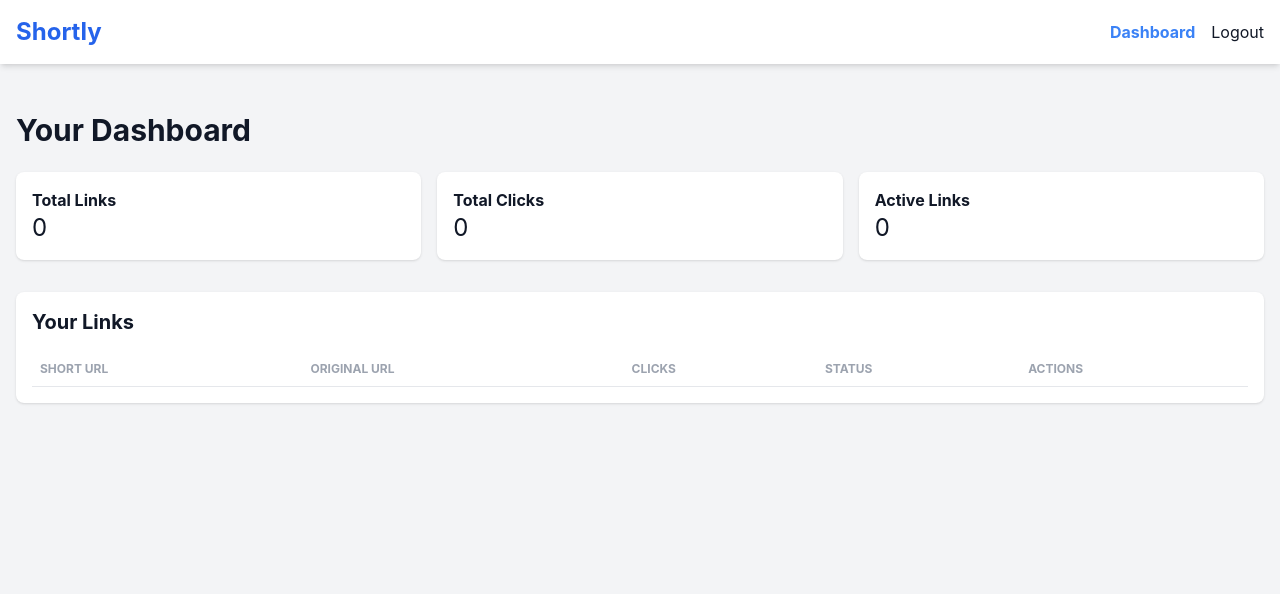
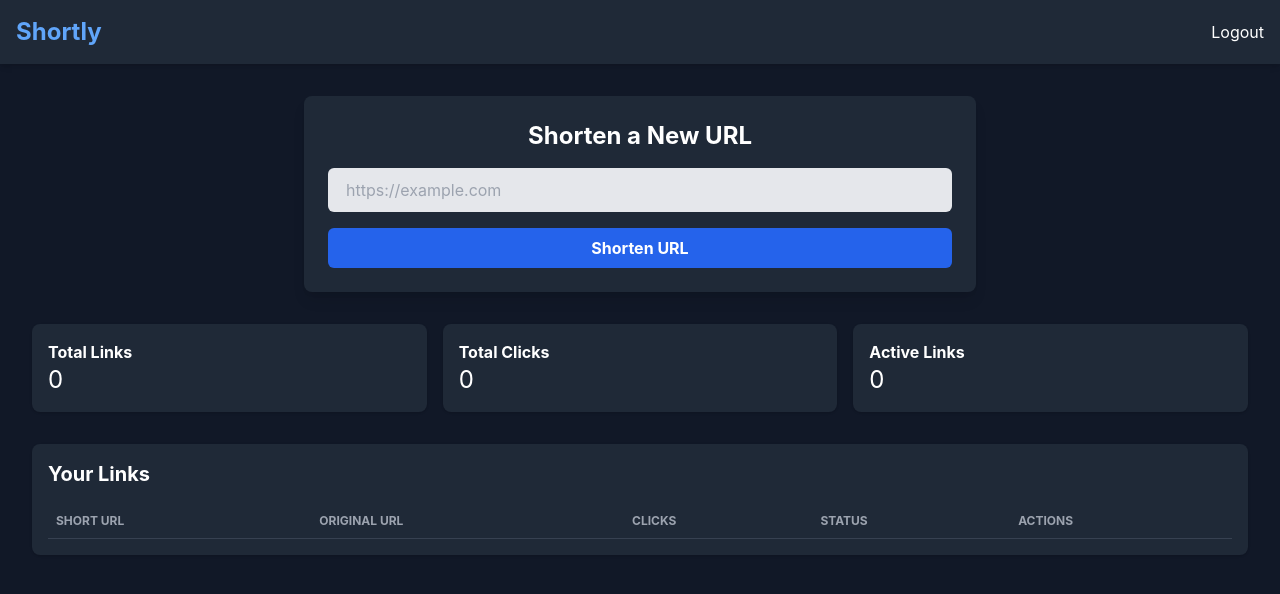
Before and after one commit to akshaychand08/url-shortener, a website: page public/dashboard.html in a window 1280 px wide. Drawn offline with nearby package versions, Linux system fonts and the light colour scheme; no server answers; sample sign-in values are in the browser's storage.

Commit message:
Update dashboard.html

```diff
--- a/public/dashboard.html
+++ b/public/dashboard.html
@@ -1,46 +1,59 @@
 <!DOCTYPE html>
-<html lang="en" class="light">
+<html lang="en">
 <head>
     <meta charset="UTF-8">
     <meta name="viewport" content="width=device-width, initial-scale=1.0">
     <title>Dashboard - Shortly</title>
-
+    <link rel="icon" href="/favicon.svg" type="image/svg+xml">
     <script src="https://cdn.tailwindcss.com"></script>
     <script src="https://cdn.jsdelivr.net/npm/chart.js"></script>
-
     <link rel="stylesheet" href="/css/style.css">
 </head>
-<body class="bg-gray-100 dark:bg-gray-900 text-gray-900 dark:text-gray-100">
-    <header class="p-4 shadow-md bg-white dark:bg-gray-800">
+<body class="bg-gray-900 text-white min-h-screen">
+
+    <header class="p-4 bg-gray-800 shadow-md">
         <nav class="container mx-auto flex justify-between items-center">
-            <a href="/" class="text-2xl font-bold text-blue-600 dark:text-blue-400">Shortly</a>
-            <div class="flex items-center space-x-4">
-                <a href="/dashboard" id="dashboard-link" class="font-bold text-blue-500">Dashboard</a>
-                <a href="#" id="logout-link" class="hover:text-blue-500">Logout</a>
+            <a href="/" class="text-2xl font-bold text-blue-400">Shortly</a>
+            <div>
+                <a href="#" id="logout-link" class="hover:text-blue-400">Logout</a>
             </div>
         </nav>
     </header>
 
-    <main class="container mx-auto p-4 mt-8">
-        <h1 class="text-3xl font-bold mb-6">Your Dashboard</h1>
+    <main class="container mx-auto p-4 md:p-8">
+
+        <div class="w-full max-w-2xl mx-auto p-6 space-y-4 bg-gray-800 rounded-lg shadow-lg mb-8">
+            <h2 class="text-2xl font-bold text-center">Shorten a New URL</h2>
+            <form id="shorten-form">
+                <input class="w-full px-4 py-2 mb-4 text-gray-900 bg-gray-200 rounded-md" type="url" id="originalUrl" placeholder="https://example.com" required>
+                <button class="w-full px-4 py-2 font-bold text-white bg-blue-600 rounded-md" type="submit">Shorten URL</button>
+            </form>
+            <div id="result-area" style="display: none;" class="mt-4 text-center">
+                <p class="mb-2 text-sm">Your new shortened URL:</p>
+                <div class="flex justify-center items-center bg-gray-700 p-2 rounded">
+                    <a id="short-url" href="#" target="_blank" class="text-blue-400 font-mono break-all"></a>
+                    <button id="copy-btn" class="ml-4 bg-gray-600 p-2 rounded flex-shrink-0">Copy</button>
+                </div>
+            </div>
+        </div>
 
         <div class="grid grid-cols-1 md:grid-cols-3 gap-4 mb-8">
-            <div class="bg-white dark:bg-gray-800 p-4 rounded-lg shadow"><h3 class="font-bold">Total Links</h3><p id="total-links" class="text-2xl">0</p></div>
-            <div class="bg-white dark:bg-gray-800 p-4 rounded-lg shadow"><h3 class="font-bold">Total Clicks</h3><p id="total-clicks" class="text-2xl">0</p></div>
-            <div class="bg-white dark:bg-gray-800 p-4 rounded-lg shadow"><h3 class="font-bold">Active Links</h3><p id="active-links" class="text-2xl">0</p></div>
+            <div class="bg-gray-800 p-4 rounded-lg shadow"><h3 class="font-bold">Total Links</h3><p id="total-links" class="text-2xl">0</p></div>
+            <div class="bg-gray-800 p-4 rounded-lg shadow"><h3 class="font-bold">Total Clicks</h3><p id="total-clicks" class="text-2xl">0</p></div>
+            <div class="bg-gray-800 p-4 rounded-lg shadow"><h3 class="font-bold">Active Links</h3><p id="active-links" class="text-2xl">0</p></div>
         </div>
 
-        <div class="bg-white dark:bg-gray-800 p-4 rounded-lg shadow">
+        <div class="bg-gray-800 p-4 rounded-lg shadow">
             <h2 class="text-xl font-bold mb-4">Your Links</h2>
             <div class="overflow-x-auto">
-                <table class="min-w-full">
+                <table class="min-w-full text-left">
                     <thead>
-                        <tr class="border-b dark:border-gray-700">
-                            <th class="text-left p-2">Short URL</th>
-                            <th class="text-left p-2">Original URL</th>
-                            <th class="text-left p-2">Clicks</th>
-                            <th class="text-left p-2">Status</th>
-                            <th class="text-left p-2">Actions</th>
+                        <tr class="border-b border-gray-700">
+                            <th class="p-2">Short URL</th>
+                            <th class="p-2">Original URL</th>
+                            <th class="p-2">Clicks</th>
+                            <th class="p-2">Status</th>
+                            <th class="p-2">Actions</th>
                         </tr>
                     </thead>
                     <tbody id="links-table-body">
@@ -49,42 +62,11 @@
             </div>
         </div>
 
-        <div id="analytics-modal" class="hidden fixed inset-0 bg-black bg-opacity-50 flex items-center justify-center p-4">
-            <div class="bg-white dark:bg-gray-800 p-6 rounded-lg shadow-xl w-full max-w-4xl max-h-screen overflow-y-auto">
-                 <div class="flex justify-between items-center mb-4">
-                    <h2 class="text-2xl font-bold">Link Analytics</h2>
-                    <button id="close-analytics-btn" class="text-2xl">&times;</button>
-                 </div>
-                 <div class="grid grid-cols-1 md:grid-cols-2 gap-6">
-                    <div>
-                        <h3 class="font-bold mb-2">Clicks (Last 30 Days)</h3>
-                        <canvas id="daily-clicks-chart"></canvas>
-                    </div>
-                    <div>
-                        <h3 class="font-bold mb-2">Top Countries</h3>
-                        <canvas id="country-chart"></canvas>
-                    </div>
-                    <div>
-                        <h3 class="font-bold mb-2">Top Referrers</h3>
-                        <div id="referrers-list"></div>
-                    </div>
-                    <div>
-                        <h3 class="font-bold mb-2">Devices & Browsers</h3>
-                        <canvas id="device-browser-chart"></canvas>
-                    </div>
-                 </div>
-                 <button id="export-csv-btn" class="mt-6 bg-green-500 hover:bg-green-700 text-white font-bold py-2 px-4 rounded">Export to CSV</button>
-            </div>
-        </div>
-
     </main>
 
-    <div id="toast" class="hidden fixed bottom-5 right-5 bg-gray-800 text-white py-2 px-4 rounded-lg shadow-lg">
-        <p id="toast-message"></p>
-    </div>
+    <div id="toast" class="fixed bottom-5 right-5 bg-green-600 text-white py-2 px-4 rounded-lg shadow-lg" style="display: none;"></div>
 
     <script src="/js/ui.js"></script>
-    <script src="/js/auth.js"></script>
     <script src="/js/dashboard.js"></script>
 </body>
 </html>
```
